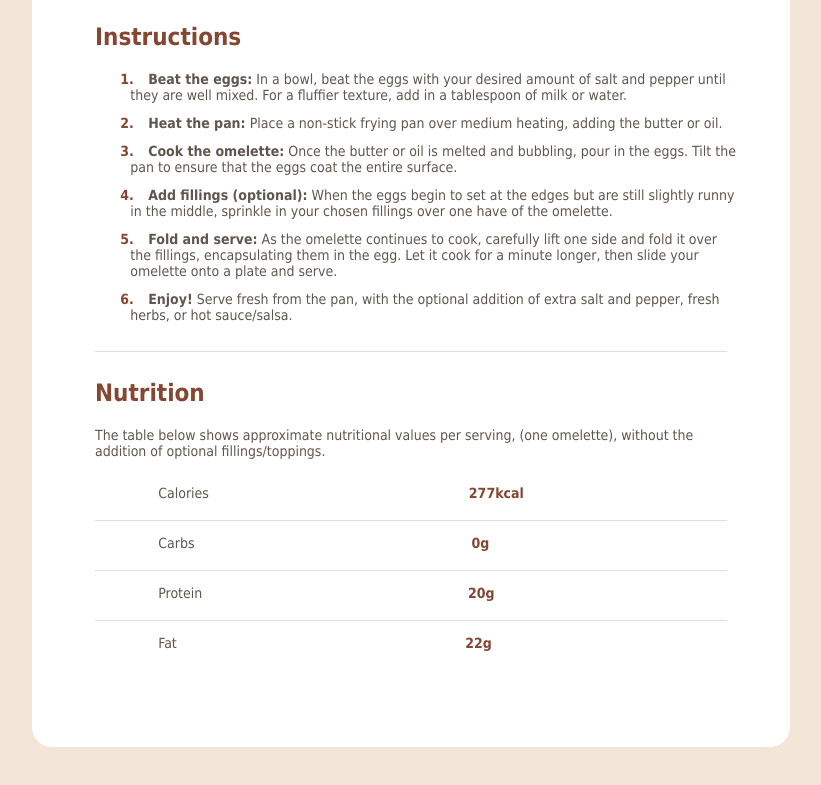
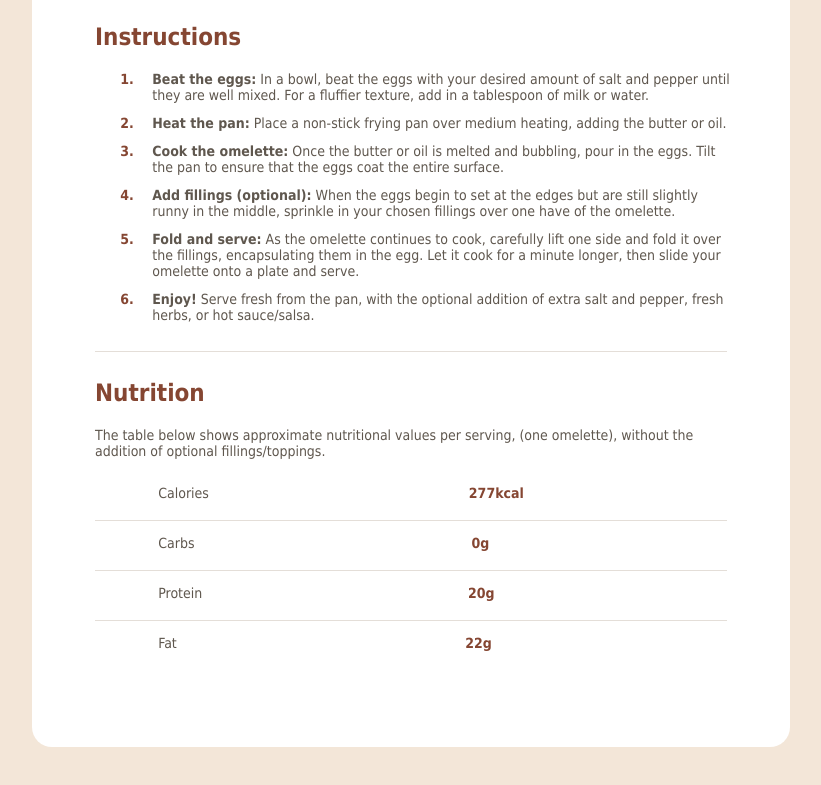
Before and after one commit to LeaT1221/Recipe-Card-F.E.M., a plain HTML site: page RecipeCard (Finished Project)/RecipeCard.html in a window 1280 px wide. Shown: the part 1014-1799 px from the top of the page, without its empty margins (229-1050 px from the left). Drawn offline with Linux system fonts and the light colour scheme.

Commit message:
Update RecipeCard.css

```diff
--- a/RecipeCard (Finished Project)/RecipeCard.css
+++ b/RecipeCard (Finished Project)/RecipeCard.css
@@ -97,10 +97,13 @@ p, li, label{
     content: counter(num) ". ";
     color: hsl(14, 45%, 36%);
     font-weight: bold;
+    position: absolute;
 }
 #instructions li span{
     position: relative;
     left: 10px;
+    margin-left: 22px;
+    display: inline-block;
 }
 
 
```
